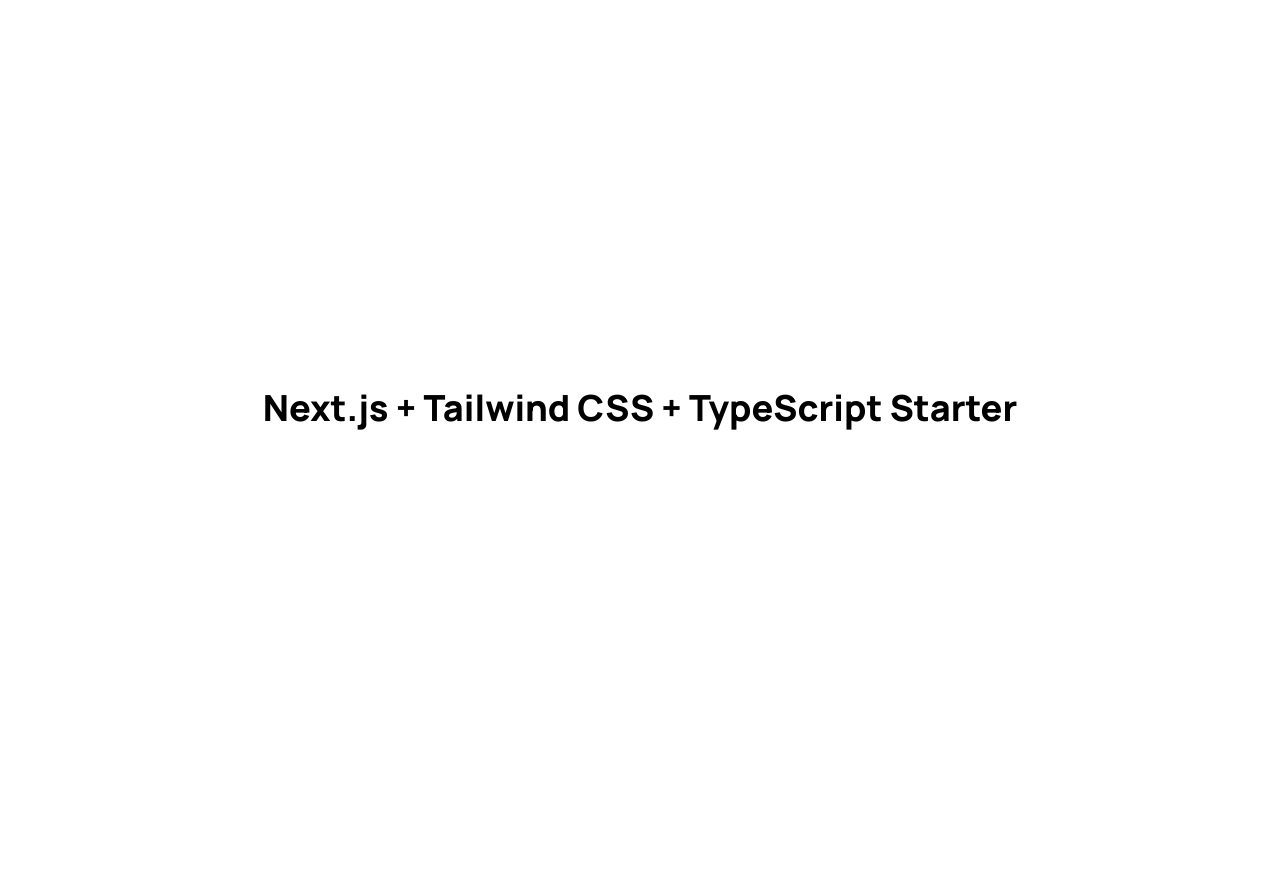
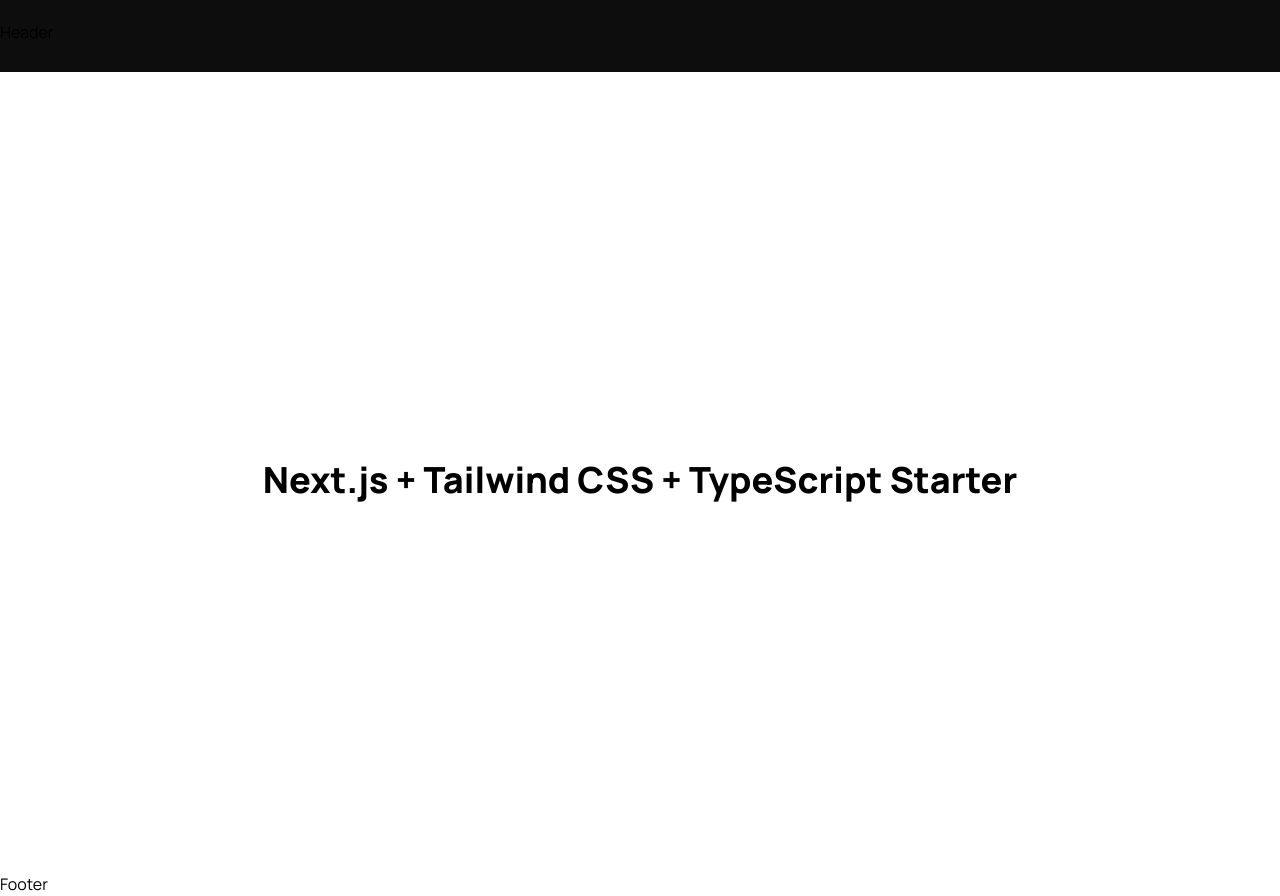
Before and after one commit to RusinTom/nextjs-code-sample, a Next.js app: page / in a window 1280 px wide. Before the commit the page ends 800 px from the top, so only its background shows below. Built offline with nearby package versions, Linux system fonts and the light colour scheme.

Commit message:
feat: add base app Layout component

```diff
--- /dev/null
+++ b/src/components/Footer.tsx
@@ -0,0 +1,5 @@
+import React from 'react';
+
+export const Footer = () => {
+  return <div>Footer</div>;
+};
--- /dev/null
+++ b/src/components/Header.tsx
@@ -0,0 +1,5 @@
+import React from 'react';
+
+export const Header = () => {
+  return <div className='bg-black pt-5 pb-7'>Header</div>;
+};
--- /dev/null
+++ b/src/components/Layouts/BaseLayout.tsx
@@ -0,0 +1,18 @@
+import React from 'react';
+
+import { Footer } from '@/components/Footer';
+import { Header } from '@/components/Header';
+
+type Props = {
+  children?: React.ReactNode;
+};
+
+export const Layout: React.FC<Props> = ({ children }) => {
+  return (
+    <>
+      <Header />
+      <main>{children}</main>
+      <Footer />
+    </>
+  );
+};
--- a/src/pages/_app.tsx
+++ b/src/pages/_app.tsx
@@ -2,8 +2,14 @@
 
 import '@/styles/globals.css';
 
+import { Layout } from '@/components/Layouts/BaseLayout';
+
 const MyApp = ({ Component, pageProps }: AppProps) => {
-  return <Component {...pageProps} />;
+  return (
+    <Layout>
+      <Component {...pageProps} />
+    </Layout>
+  );
 };
 
 export default MyApp;
```
